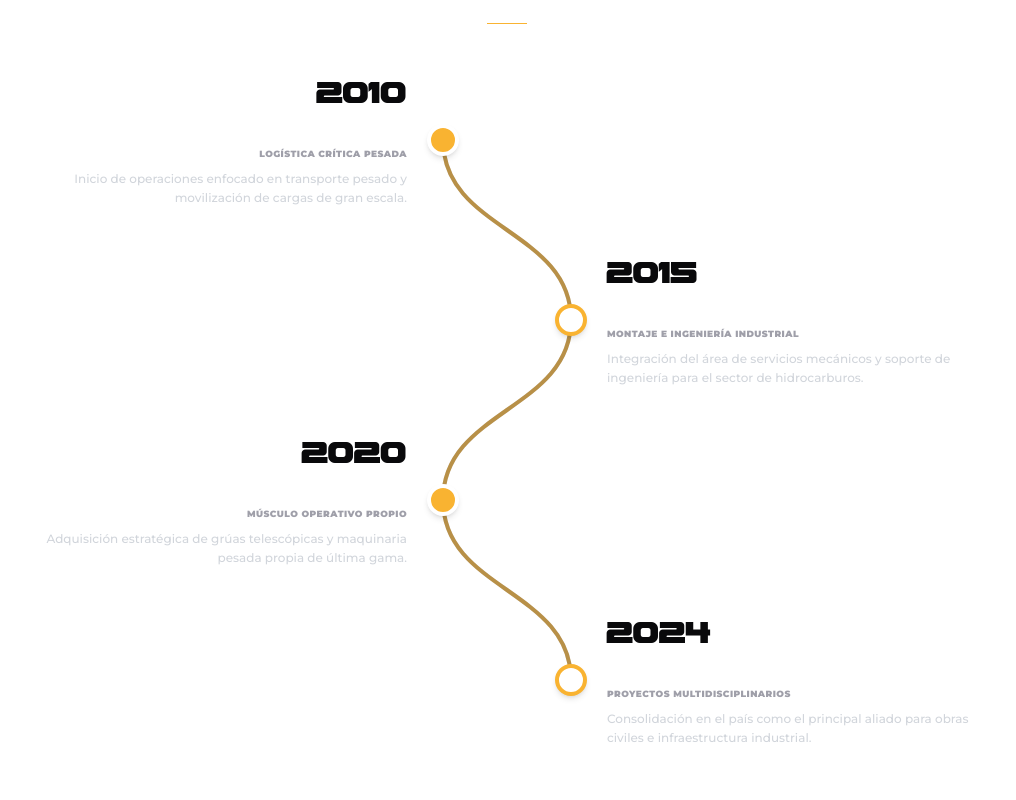
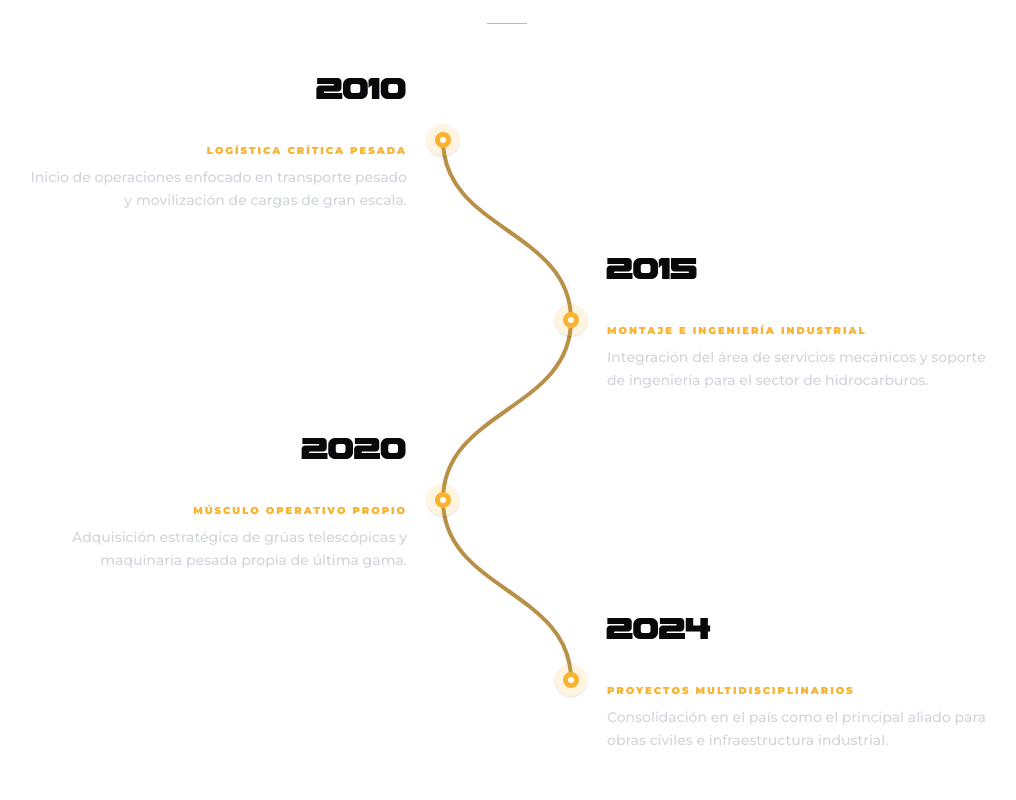
Before and after one commit to alfredv88/grouplormar, a Next.js app: page /nosotros in a window 1280 px wide. Shown: the part 2640-3440 px from the top of the page, without its empty margins (133-1149 px from the left). Built offline with nearby package versions, Linux system fonts and the light colour scheme.

Commit message:
style: calibrate contrast and multi-layer nodes for light theme in trayectoria timeline

```diff
--- a/src/components/nosotros/TimelineSection.tsx
+++ b/src/components/nosotros/TimelineSection.tsx
@@ -59,14 +59,6 @@ export default function TimelineSection() {
           {/* Central Serpentine Canal */}
           <div className="absolute left-1/2 -translate-x-1/2 w-[160px] h-[580px] z-0">
             <svg className="w-full h-full" viewBox="0 0 160 580" fill="none" xmlns="http://www.w3.org/2000/svg">
-              {/* Background light guideline */}
-              <path
-                d="M 16 20 C 16 110, 144 110, 144 200 C 144 290, 16 290, 16 380 C 16 470, 144 470, 144 560"
-                stroke="#e4e4e7"
-                strokeWidth="4"
-                fill="none"
-                strokeLinecap="round"
-              />
               {/* Active Golden Winding Path with draw animation */}
               <motion.path
                 d="M 16 20 C 16 110, 144 110, 144 200 C 144 290, 16 290, 16 380 C 16 470, 144 470, 144 560"
@@ -81,15 +73,19 @@ export default function TimelineSection() {
               />
             </svg>
 
-            {/* Alternating Nodes centered precisely on coordinates */}
+            {/* Alternating Multi-Layer Nodes centered precisely on coordinates */}
             {/* Hito 0 (2010): Left (x=16, y=20) */}
             <motion.div
               initial={{ scale: 0, opacity: 0 }}
               whileInView={{ scale: 1, opacity: 1 }}
               viewport={{ once: true }}
               transition={{ delay: 0.1, type: 'spring', stiffness: 200 }}
-              className="absolute left-[16px] top-[20px] -translate-x-1/2 -translate-y-1/2 w-8 h-8 rounded-full bg-7l-gold shadow-md flex items-center justify-center z-10 border-4 border-white hover:scale-110 transition-transform duration-300"
-            />
+              className="absolute left-[16px] top-[20px] -translate-x-1/2 -translate-y-1/2 w-8 h-8 rounded-full bg-7l-gold/15 flex items-center justify-center z-10 shadow-sm hover:scale-110 hover:bg-7l-gold/25 transition-all duration-300"
+            >
+              <div className="w-4 h-4 rounded-full bg-7l-gold flex items-center justify-center">
+                <div className="w-1.5 h-1.5 rounded-full bg-white" />
+              </div>
+            </motion.div>
 
             {/* Hito 1 (2015): Right (x=144, y=200) */}
             <motion.div
@@ -97,8 +93,12 @@ export default function TimelineSection() {
               whileInView={{ scale: 1, opacity: 1 }}
               viewport={{ once: true }}
               transition={{ delay: 0.6, type: 'spring', stiffness: 200 }}
-              className="absolute left-[144px] top-[200px] -translate-x-1/2 -translate-y-1/2 w-8 h-8 rounded-full bg-white border-[4px] border-7l-gold shadow-md z-10 hover:scale-110 transition-transform duration-300"
-            />
+              className="absolute left-[144px] top-[200px] -translate-x-1/2 -translate-y-1/2 w-8 h-8 rounded-full bg-7l-gold/15 flex items-center justify-center z-10 shadow-sm hover:scale-110 hover:bg-7l-gold/25 transition-all duration-300"
+            >
+              <div className="w-4 h-4 rounded-full bg-7l-gold flex items-center justify-center">
+                <div className="w-1.5 h-1.5 rounded-full bg-white" />
+              </div>
+            </motion.div>
 
             {/* Hito 2 (2020): Left (x=16, y=380) */}
             <motion.div
@@ -106,8 +106,12 @@ export default function TimelineSection() {
               whileInView={{ scale: 1, opacity: 1 }}
               viewport={{ once: true }}
               transition={{ delay: 1.1, type: 'spring', stiffness: 200 }}
-              className="absolute left-[16px] top-[380px] -translate-x-1/2 -translate-y-1/2 w-8 h-8 rounded-full bg-7l-gold shadow-md flex items-center justify-center z-10 border-4 border-white hover:scale-110 transition-transform duration-300"
-            />
+              className="absolute left-[16px] top-[380px] -translate-x-1/2 -translate-y-1/2 w-8 h-8 rounded-full bg-7l-gold/15 flex items-center justify-center z-10 shadow-sm hover:scale-110 hover:bg-7l-gold/25 transition-all duration-300"
+            >
+              <div className="w-4 h-4 rounded-full bg-7l-gold flex items-center justify-center">
+                <div className="w-1.5 h-1.5 rounded-full bg-white" />
+              </div>
+            </motion.div>
 
             {/* Hito 3 (2024): Right (x=144, y=560) */}
             <motion.div
@@ -115,8 +119,12 @@ export default function TimelineSection() {
               whileInView={{ scale: 1, opacity: 1 }}
               viewport={{ once: true }}
               transition={{ delay: 1.6, type: 'spring', stiffness: 200 }}
-              className="absolute left-[144px] top-[560px] -translate-x-1/2 -translate-y-1/2 w-8 h-8 rounded-full bg-white border-[4px] border-7l-gold shadow-md z-10 hover:scale-110 transition-transform duration-300"
-            />
+              className="absolute left-[144px] top-[560px] -translate-x-1/2 -translate-y-1/2 w-8 h-8 rounded-full bg-7l-gold/15 flex items-center justify-center z-10 shadow-sm hover:scale-110 hover:bg-7l-gold/25 transition-all duration-300"
+            >
+              <div className="w-4 h-4 rounded-full bg-7l-gold flex items-center justify-center">
+                <div className="w-1.5 h-1.5 rounded-full bg-white" />
+              </div>
+            </motion.div>
           </div>
 
           {/* Content columns aligned precisely with their respective node coordinates */}
@@ -125,13 +133,13 @@ export default function TimelineSection() {
             <span className="font-future text-4xl text-zinc-950 group-hover:text-7l-gold transition-colors duration-300 font-black block mb-1">
               2010
             </span>
-            <h3 className="font-future text-sm text-zinc-900 uppercase tracking-wide mb-1">
+            <h3 className="font-future text-sm text-zinc-950 font-bold uppercase tracking-wide mb-1">
               {milestones[0].title}
             </h3>
-            <span className="font-montserrat text-[9px] font-black text-zinc-400 tracking-wider uppercase block mb-2">
+            <span className="font-montserrat text-[10px] font-black text-7l-gold tracking-[0.2em] uppercase block mb-2">
               {milestones[0].subtitle}
             </span>
-            <p className="font-montserrat text-xs text-zinc-500 font-medium leading-relaxed">
+            <p className="font-montserrat text-xs md:text-sm text-zinc-700 font-medium leading-relaxed">
               {milestones[0].description}
             </p>
           </div>
@@ -141,13 +149,13 @@ export default function TimelineSection() {
             <span className="font-future text-4xl text-zinc-950 group-hover:text-7l-gold transition-colors duration-300 font-black block mb-1">
               2015
             </span>
-            <h3 className="font-future text-sm text-zinc-900 uppercase tracking-wide mb-1">
+            <h3 className="font-future text-sm text-zinc-950 font-bold uppercase tracking-wide mb-1">
               {milestones[1].title}
             </h3>
-            <span className="font-montserrat text-[9px] font-black text-zinc-400 tracking-wider uppercase block mb-2">
+            <span className="font-montserrat text-[10px] font-black text-7l-gold tracking-[0.2em] uppercase block mb-2">
               {milestones[1].subtitle}
             </span>
-            <p className="font-montserrat text-xs text-zinc-500 font-medium leading-relaxed">
+            <p className="font-montserrat text-xs md:text-sm text-zinc-700 font-medium leading-relaxed">
               {milestones[1].description}
             </p>
           </div>
@@ -157,13 +165,13 @@ export default function TimelineSection() {
             <span className="font-future text-4xl text-zinc-950 group-hover:text-7l-gold transition-colors duration-300 font-black block mb-1">
               2020
             </span>
-            <h3 className="font-future text-sm text-zinc-900 uppercase tracking-wide mb-1">
+            <h3 className="font-future text-sm text-zinc-950 font-bold uppercase tracking-wide mb-1">
               {milestones[2].title}
             </h3>
-            <span className="font-montserrat text-[9px] font-black text-zinc-400 tracking-wider uppercase block mb-2">
+            <span className="font-montserrat text-[10px] font-black text-7l-gold tracking-[0.2em] uppercase block mb-2">
               {milestones[2].subtitle}
             </span>
-            <p className="font-montserrat text-xs text-zinc-500 font-medium leading-relaxed">
+            <p className="font-montserrat text-xs md:text-sm text-zinc-700 font-medium leading-relaxed">
               {milestones[2].description}
             </p>
           </div>
@@ -173,13 +181,13 @@ export default function TimelineSection() {
             <span className="font-future text-4xl text-zinc-950 group-hover:text-7l-gold transition-colors duration-300 font-black block mb-1">
               2024
             </span>
-            <h3 className="font-future text-sm text-zinc-900 uppercase tracking-wide mb-1">
+            <h3 className="font-future text-sm text-zinc-950 font-bold uppercase tracking-wide mb-1">
               {milestones[3].title}
             </h3>
-            <span className="font-montserrat text-[9px] font-black text-zinc-400 tracking-wider uppercase block mb-2">
+            <span className="font-montserrat text-[10px] font-black text-7l-gold tracking-[0.2em] uppercase block mb-2">
               {milestones[3].subtitle}
             </span>
-            <p className="font-montserrat text-xs text-zinc-500 font-medium leading-relaxed">
+            <p className="font-montserrat text-xs md:text-sm text-zinc-700 font-medium leading-relaxed">
               {milestones[3].description}
             </p>
           </div>
@@ -192,28 +200,26 @@ export default function TimelineSection() {
 
           <div className="space-y-12">
             {milestones.map((item, idx) => {
-              const isEven = idx % 2 === 0;
-
               return (
                 <div key={idx} className="relative flex gap-6 pl-10 group">
-                  {/* Node dot on line */}
-                  {isEven ? (
-                    <div className="absolute left-[8px] top-1.5 w-[18px] h-[18px] rounded-full bg-7l-gold border-[3px] border-white shadow-sm z-10" />
-                  ) : (
-                    <div className="absolute left-[8px] top-1.5 w-[18px] h-[18px] rounded-full bg-white border-[3px] border-7l-gold shadow-sm z-10" />
-                  )}
+                  {/* Concentric node dot on line for mobile */}
+                  <div className="absolute left-[8px] top-1.5 w-[18px] h-[18px] rounded-full bg-7l-gold/15 flex items-center justify-center z-10">
+                    <div className="w-[10px] h-[10px] rounded-full bg-7l-gold flex items-center justify-center">
+                      <div className="w-1 h-1 rounded-full bg-white" />
+                    </div>
+                  </div>
 
                   <div className="flex-1">
                     <span className="font-future text-2xl text-zinc-950 group-hover:text-7l-gold transition-colors duration-300 font-black block mb-1">
                       {item.year}
                     </span>
-                    <h3 className="font-future text-sm text-zinc-900 uppercase mb-1">
+                    <h3 className="font-future text-sm text-zinc-950 font-bold uppercase mb-1">
                       {item.title}
                     </h3>
-                    <span className="font-montserrat text-[9px] font-black text-zinc-400 tracking-wider uppercase block mb-2">
+                    <span className="font-montserrat text-[10px] font-black text-7l-gold tracking-[0.2em] uppercase block mb-2">
                       {item.subtitle}
                     </span>
-                    <p className="font-montserrat text-xs text-zinc-500 font-medium leading-relaxed">
+                    <p className="font-montserrat text-xs text-zinc-700 font-medium leading-relaxed">
                       {item.description}
                     </p>
                   </div>
```
